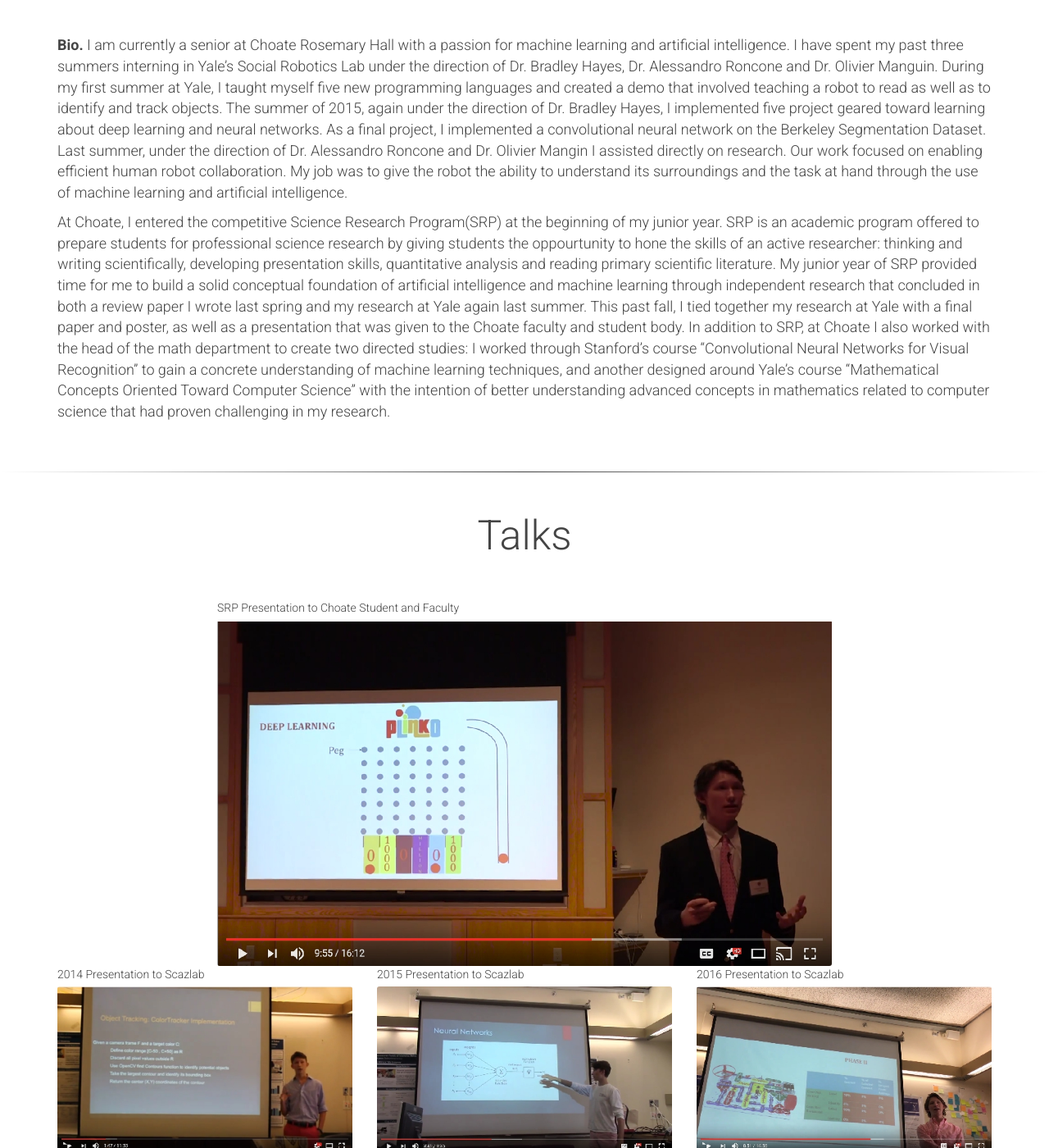
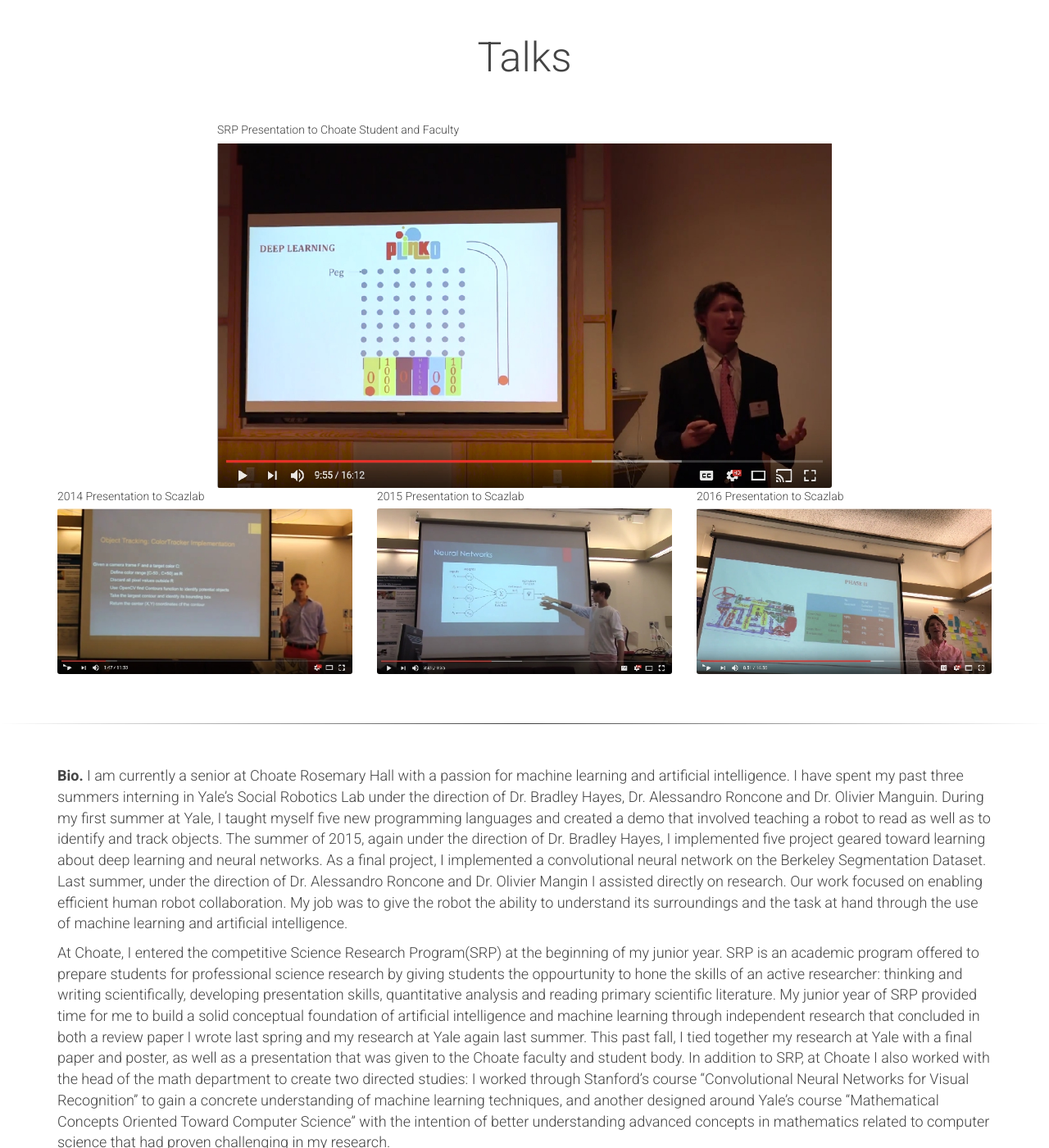
Before and after one commit to georgewildridge/georgewildridgeoriginalwebsite, a Jekyll site: the page built from index.md, in a window 1280 px wide and 1400 px high, scrolled down 989 px. Shown: the whole window at 82% size. Built offline with Jekyll 4.4.1, drawn with Linux system fonts in a browser that asks for light colours.

Commit message:
moved bio down

```diff
--- a/_layouts/home.html
+++ b/_layouts/home.html
@@ -7,10 +7,13 @@
 
     {% include header-home.html %}
     {% include timeline.html %}
-    {% include bio.html %}
+<!--     {% include bio.html %}  -->
+   <hr class="soft">
+
+    {% include talks.html %}
     <hr class="soft">
 
-    {% include talks.html %}
+    {% include bio.html %}
     <hr class="soft">
 
     {% include papers.html %}
```
